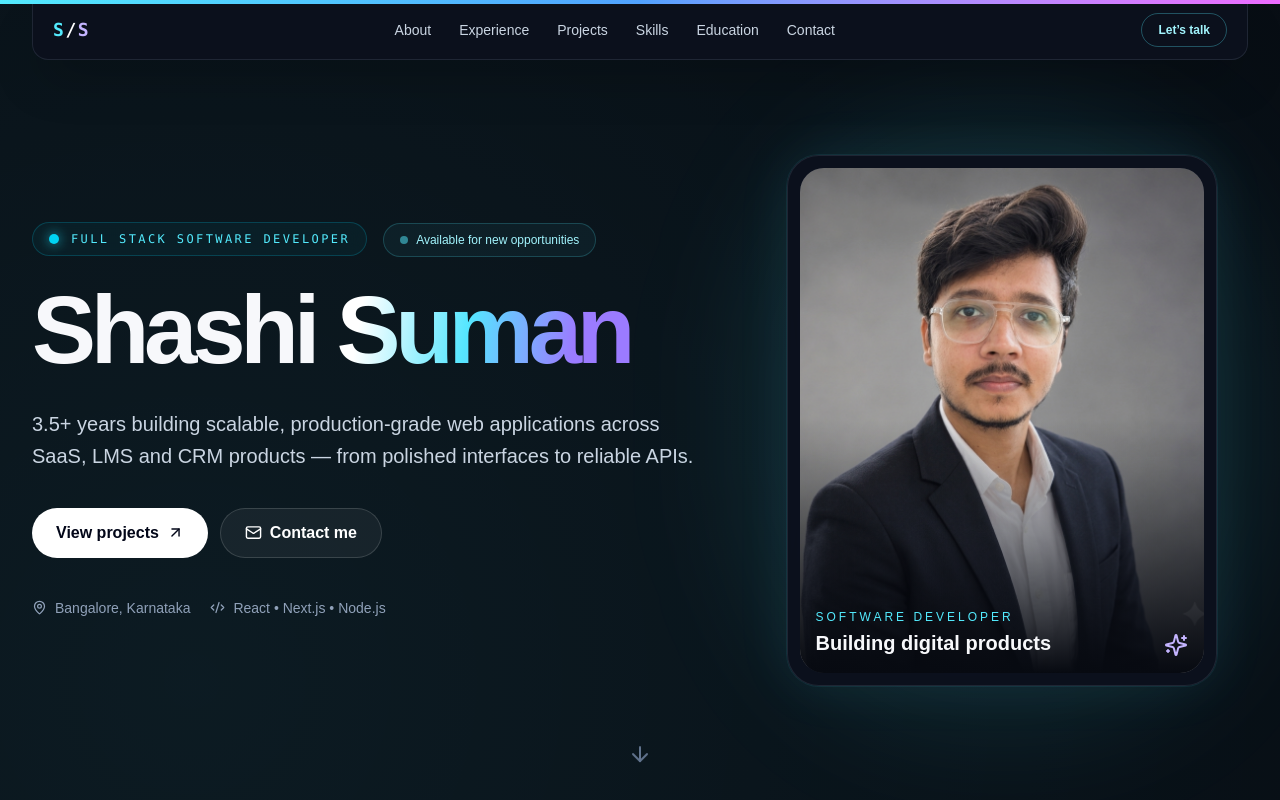
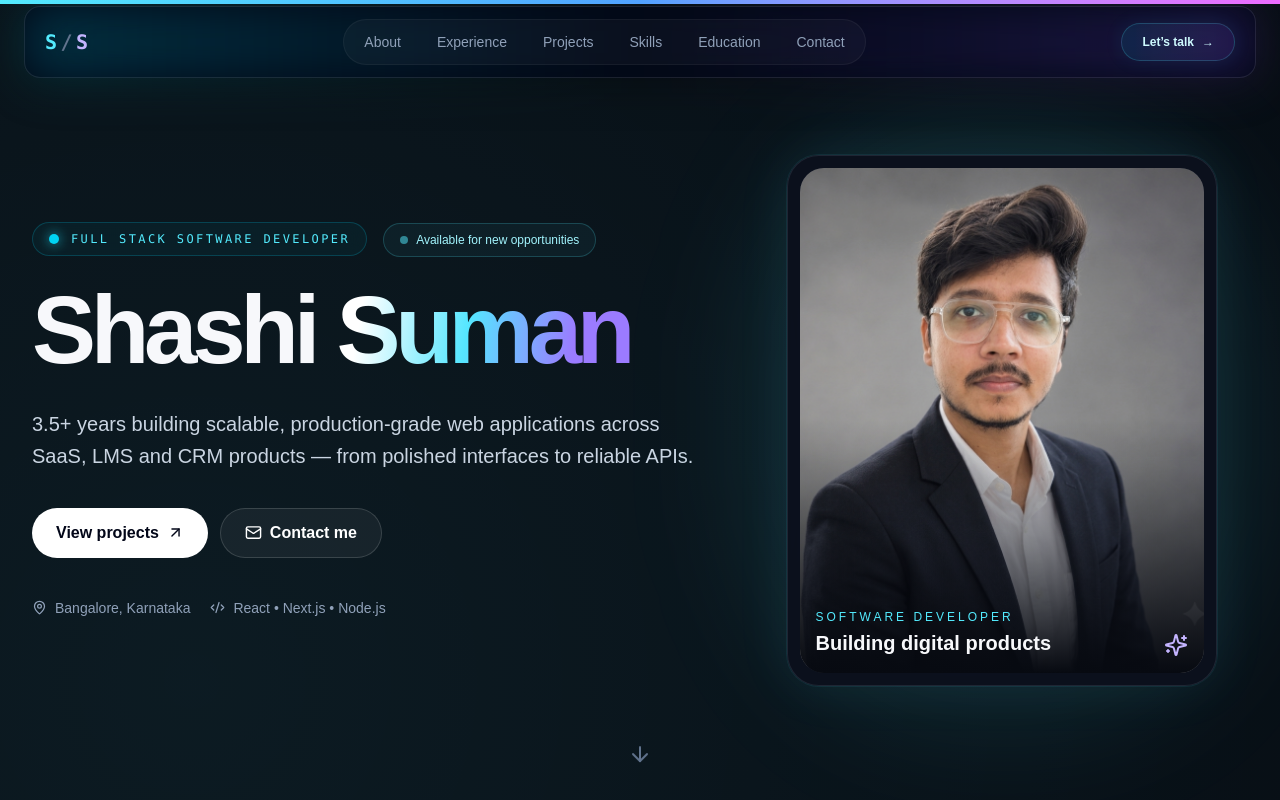
Before and after one commit to Shashi242/portfolio, a Next.js app: page / in a window 1280 px wide. Shown: the top 800 px of the page. Built offline with nearby package versions, Linux system fonts and the light colour scheme.

Commit message:
ui update

```diff
--- a/app/page.js
+++ b/app/page.js
@@ -65,7 +65,7 @@ const education = [
 ];
 
 function Section({ id, eyebrow, title, children }) {
-  return <section id={id} className="relative mx-auto max-w-7xl scroll-mt-24 px-5 md:py-24 py-16 md:px-8">
+  return <section id={id} className="relative mx-auto max-w-7xl scroll-mt-8 px-5 md:py-24 py-16 md:px-8">
     <motion.div initial={{ opacity: 0, y: 30 }} whileInView={{ opacity: 1, y: 0 }} viewport={{ once: true, amount: .15 }} transition={{ duration: .7 }}>
       <p className="mb-3 text-xs font-semibold uppercase tracking-[.3em] text-cyan-300">{eyebrow}</p>
       <h2 className="max-w-3xl text-4xl font-bold tracking-tight md:text-6xl">{title}</h2>
@@ -88,29 +88,208 @@ export default function Page() {
   return <main className="overflow-hidden">
     <motion.div className="fixed left-0 top-0 z-[100] h-1 w-full origin-left bg-gradient-to-r from-cyan-300 via-blue-400 to-fuchsia-400" style={{ scaleX }} />
 
-    <nav className="fixed left-0 right-0 top-0 z-50 md:px-8">
-      <div className="glass mx-auto flex max-w-7xl items-center justify-between md:rounded-b-2xl px-5 py-3 shadow-2xl">
+    <nav className="fixed left-0 right-0 top-0 z-50 px-2 pt-1.5 md:px-6">
+      <div className="mx-auto max-w-7xl">
+        {/* Navbar */}
+        <div
+          className="
+        relative flex items-center justify-between
+        md:rounded-2xl rounded-xl border border-white/10
+        bg-slate-950/70 px-4 py-3
+        shadow-[0_8px_40px_rgba(0,0,0,0.35)]
+        backdrop-blur-2xl
+        md:px-5
+      "
+        >
+          {/* Gradient border glow */}
+          <div className="pointer-events-none absolute inset-0 -z-10 rounded-2xl bg-gradient-to-r from-cyan-400/20 via-transparent to-violet-500/20 blur-xl" />
+
+          {/* Logo */}
           <button
             onClick={() => window.scrollTo({ top: 0, behavior: "smooth" })}
-          className="group flex items-center font-mono text-lg font-extrabold tracking-tight"
+            className="group relative flex items-center gap-1 font-mono text-xl font-black tracking-tight"
             aria-label="Go to top"
           >
-          <span className="text-cyan-300 transition-transform duration-300 group-hover:-translate-x-0.5">
+            <span className="text-cyan-300 transition-all duration-300 group-hover:-translate-x-1 group-hover:text-cyan-200">
               S
             </span>
-          <span className="mx-0.5 text-white">/</span>
-          <span className="text-violet-300 transition-transform duration-300 group-hover:translate-x-0.5">
+
+            <span className="text-slate-500 transition-colors duration-300 group-hover:text-slate-300">
+              /
+            </span>
+
+            <span className="text-violet-300 transition-all duration-300 group-hover:translate-x-1 group-hover:text-violet-200">
               S
             </span>
+
+            {/* Small glow */}
+            <span className="absolute -inset-2 -z-10 rounded-full bg-cyan-400/10 opacity-0 blur-md transition-opacity duration-300 group-hover:opacity-100" />
           </button>
-        <div className="hidden items-center gap-7 md:flex">{nav.map(n => <button key={n} onClick={() => go(n)} className="text-sm text-slate-300 cursor-pointer transition hover:text-white">{n}</button>)}</div>
-        <a href="mailto:raj34828@gmail.com" className="hidden rounded-full border border-cyan-300/30 px-4 py-2 text-xs font-semibold text-cyan-200 transition hover:bg-cyan-300/10 md:block">Let’s talk</a>
-        <button className="md:hidden" onClick={() => setOpen(!open)} aria-label="Toggle menu">{open ? <X /> : <Menu />}</button>
+
+          {/* Desktop Navigation */}
+          <div className="hidden items-center gap-1 rounded-full border border-white/5 bg-white/[0.03] p-1 md:flex">
+            {nav.map((n) => (
+              <button
+                key={n}
+                onClick={() => go(n)}
+                className="
+                cursor-pointer
+              group relative rounded-full px-4 py-2
+              text-sm font-medium text-slate-400
+              transition-all duration-300
+              hover:bg-white/[0.06]
+              hover:text-white
+            "
+              >
+                {/* Active/hover glow */}
+                <span
+                  className="
+                absolute inset-x-3 bottom-1 h-px
+                origin-center scale-x-0
+                bg-gradient-to-r from-cyan-300 to-violet-400
+                opacity-0
+                transition-all duration-300
+                group-hover:scale-x-100
+                group-hover:opacity-100
+              "
+                />
+
+                <span className="relative">{n}</span>
+              </button>
+            ))}
           </div>
-      {open && <div className="glass mx-auto max-w-7xl rounded-b-2xl p-3 md:hidden">{nav.map(n => <button key={n} onClick={() => go(n)} className="block w-full rounded-xl px-4 py-3 text-left text-sm text-slate-200 hover:bg-white/5">{n}</button>)}</div>}
+
+          {/* Let's Talk */}
+          <a
+            href="mailto:raj34828@gmail.com"
+            className="
+          group relative hidden overflow-hidden
+          rounded-full border border-cyan-300/20
+          bg-gradient-to-r from-cyan-400/10 to-violet-500/10
+          px-5 py-2.5
+          text-xs font-semibold text-cyan-100
+          shadow-[0_0_20px_rgba(34,211,238,0.08)]
+          transition-all duration-300
+          hover:border-cyan-300/40
+          hover:shadow-[0_0_25px_rgba(34,211,238,0.18)]
+          md:block
+        "
+          >
+            {/* Hover shine */}
+            <span
+              className="
+            absolute inset-0 -translate-x-full
+            bg-gradient-to-r from-transparent via-white/10 to-transparent
+            transition-transform duration-700
+            group-hover:translate-x-full
+          "
+            />
+
+            <span className="relative flex items-center gap-2">
+              Let’s talk
+              <span className="transition-transform duration-300 group-hover:translate-x-1">
+                →
+              </span>
+            </span>
+          </a>
+
+          {/* Mobile Menu Button */}
+          <button
+            className="
+          rounded-xl border border-white/10
+          bg-white/[0.04] p-2
+          text-slate-300
+          transition-all duration-300
+          hover:border-white/20
+          hover:bg-white/[0.08]
+          hover:text-white
+          md:hidden
+        "
+            onClick={() => setOpen(!open)}
+            aria-label="Toggle menu"
+          >
+            {open ? (
+              <X className="h-5 w-5" />
+            ) : (
+              <Menu className="h-5 w-5" />
+            )}
+          </button>
+        </div>
+
+        {/* Mobile Navigation */}
+        <div
+          className={`
+        mt-2 overflow-hidden rounded-2xl
+        border border-white/10
+        bg-slate-950/90
+        shadow-[0_15px_50px_rgba(0,0,0,0.4)]
+        backdrop-blur-2xl
+        transition-all duration-300
+        md:hidden
+        ${open
+              ? "max-h-[500px] translate-y-0 opacity-100"
+              : "pointer-events-none max-h-0 -translate-y-2 opacity-0"
+            }
+      `}
+        >
+          <div className="p-2">
+            {nav.map((n, index) => (
+              <button
+                key={n}
+                onClick={() => go(n)}
+                className="
+              group flex w-full items-center
+              justify-between rounded-xl
+              px-4 py-3.5
+              text-left text-sm font-medium
+              text-slate-300
+              transition-all duration-300
+              hover:bg-white/[0.06]
+              hover:text-white
+            "
+              >
+                <span className="flex items-center gap-3">
+                  <span className="font-mono text-xs text-slate-600 transition-colors group-hover:text-cyan-300">
+                    0{index + 1}
+                  </span>
+
+                  {n}
+                </span>
+
+                <span className="translate-x-[-4px] opacity-0 transition-all duration-300 group-hover:translate-x-0 group-hover:opacity-100">
+                  →
+                </span>
+              </button>
+            ))}
+
+            {/* Mobile CTA */}
+            <div className="mt-2 border-t border-white/5 pt-2">
+              <a
+                href="mailto:raj34828@gmail.com"
+                className="
+              flex items-center justify-center gap-2
+              rounded-xl
+              bg-gradient-to-r
+              from-cyan-400/10
+              to-violet-500/10
+              px-4 py-3
+              text-sm font-semibold
+              text-cyan-200
+              transition-all duration-300
+              hover:from-cyan-400/20
+              hover:to-violet-500/20
+            "
+              >
+                Let’s talk
+                <span>→</span>
+              </a>
+            </div>
+          </div>
+        </div>
+      </div>
     </nav>
 
-    <section className="relative flex min-h-screen items-center px-5 md:pt-10 pt-4 md:px-8">
+    <section className="relative flex min-h-screen items-center px-5 md:pt-10 pt-6 md:px-8">
       <div className="absolute inset-0 -z-20 bg-[#05070d]" />
       <motion.div style={{ y }} className="absolute inset-0 -z-10 bg-cover bg-center opacity-70" style={{ backgroundImage: "url(/tech-bg.png)" }} aria-hidden="true" />
       <div className="absolute inset-0 -z-10 bg-[radial-gradient(circle_at_18%_40%,rgba(5,7,13,.15),#05070d_72%)]" />
```
Lines whose indentation alone changed are shown as unchanged.
